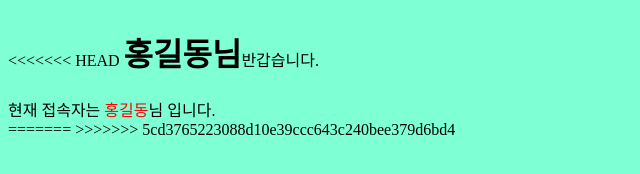
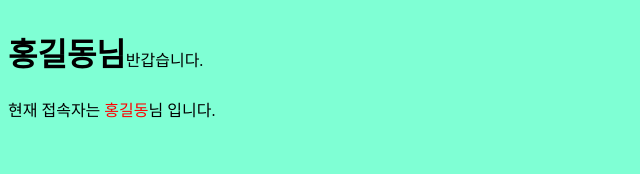
Before and after one commit to kyoungho-han/example, a website: page index.html in a window 1280 px wide. Shown: the whole page, without its empty margins (0-640 px from the left). Drawn offline with Linux system fonts and the light colour scheme.

Commit message:
수정완료

```diff
--- a/index.html
+++ b/index.html
@@ -8,13 +8,12 @@
     <link rel="stylesheet" href="css/examples.css">
 </head>
 <body>
-<<<<<<< HEAD
+
     <h1 class="inline">홍길동님</h1>반갑습니다.
     <div>
         현재 접속자는 <span class="red">홍길동</span>님 입니다.
     </div>
-=======
->>>>>>> 5cd3765223088d10e39ccc643c240bee379d6bd4
+
     <script src="js/example.js"></script>
 </body>
 </html>
```
